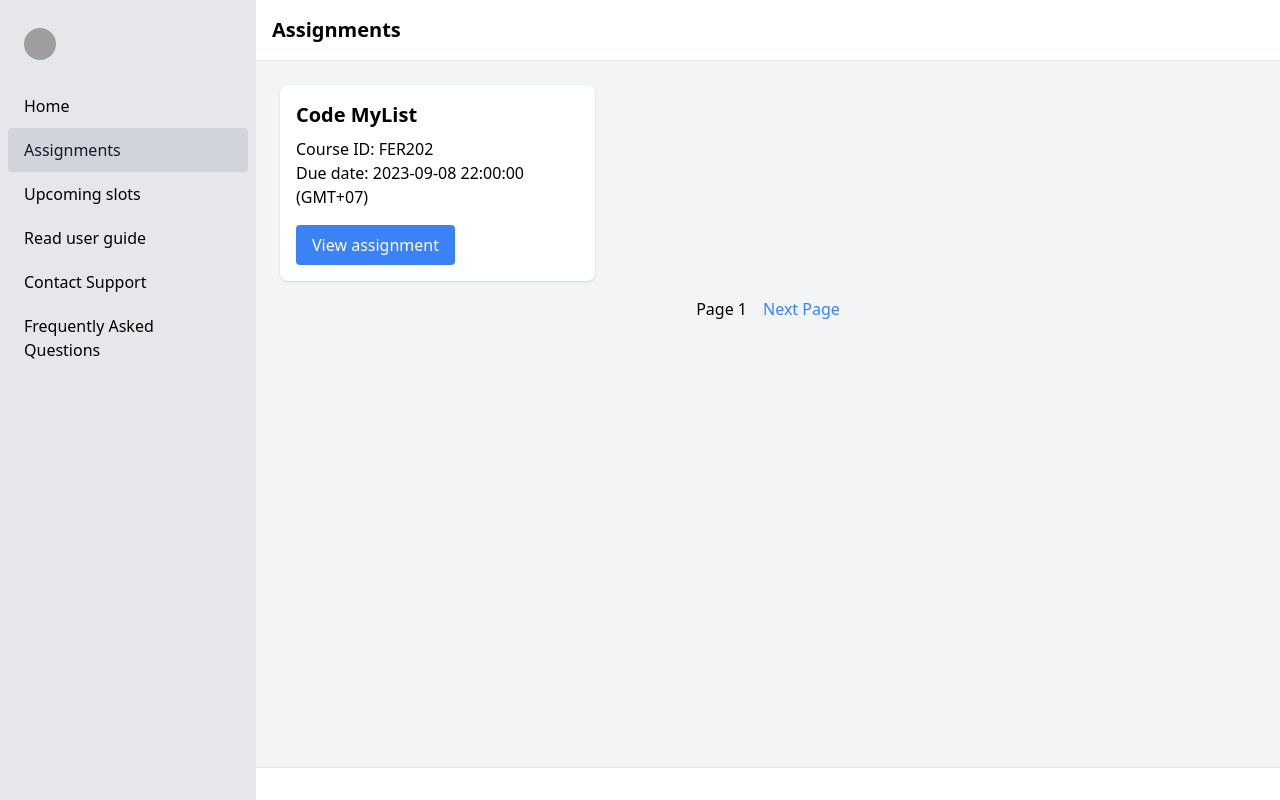
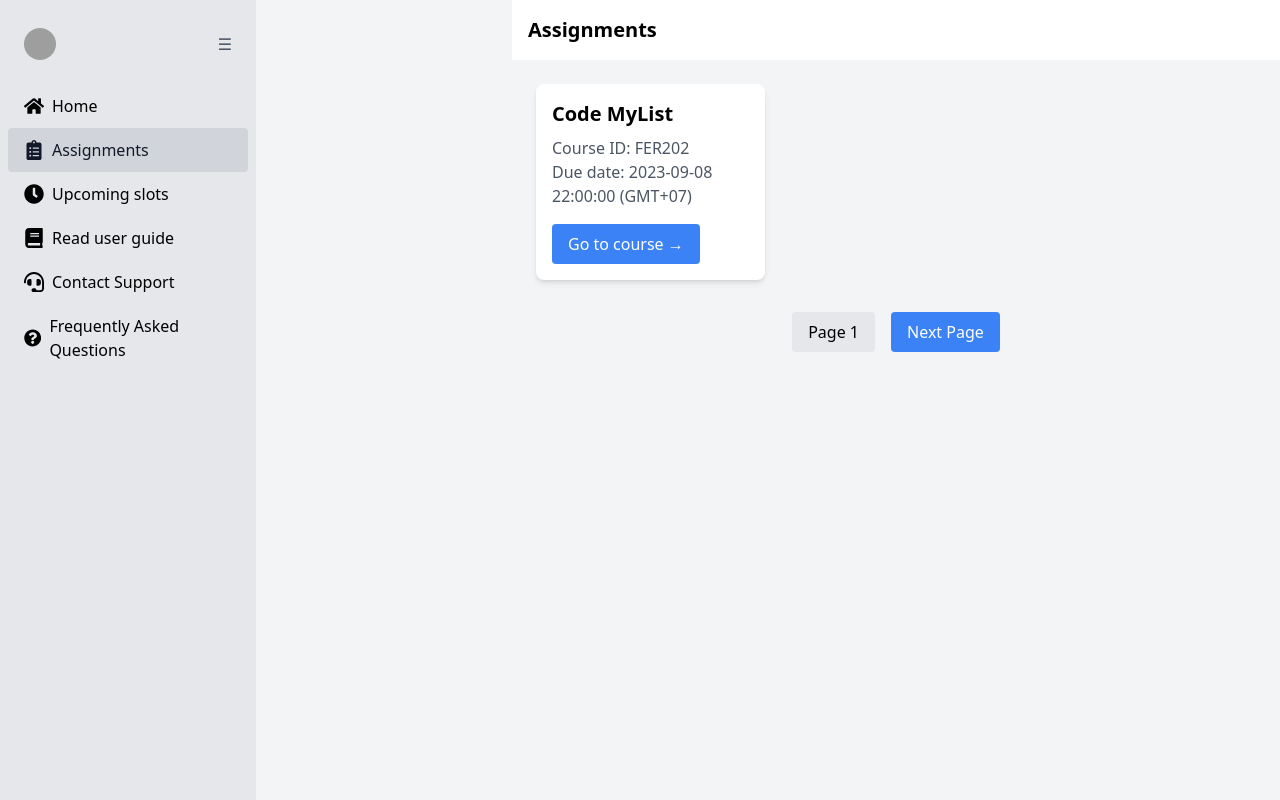
Before and after one commit to vuquangminhpe/React_Holetex, a React (Vite) app in the folder React/: page /assignments in a window 1280 px wide. Built offline with nearby package versions, Linux system fonts and the light colour scheme; data requests are answered from the project's data file; grey boxes are pictures that could not be loaded.

Commit message:
Update Sidebar

```diff
--- a/React/db.json
+++ b/React/db.json
@@ -511,7 +511,7 @@
       "userId": 2,
       "content": "test comment for q2",
       "createdAt": "2024-07-04T11:30:00Z",
-      "votes": 1
+      "votes": 2
     },
     {
       "id": "bc64",
--- a/React/package.json
+++ b/React/package.json
@@ -17,6 +17,7 @@
     "json-server": "^1.0.0-beta.1",
     "react": "^18.3.1",
     "react-dom": "^18.3.1",
+    "react-icons": "^5.2.1",
     "react-redux": "^9.1.2",
     "react-router-dom": "^6.24.0",
     "redux": "^5.0.1"
--- a/React/src/components/AssignmentDetails.jsx
+++ b/React/src/components/AssignmentDetails.jsx
@@ -2,7 +2,6 @@ import { useEffect, useState } from "react";
 import { useParams, Link } from "react-router-dom";
 import { useSelector, useDispatch } from "react-redux";
 import axios from "axios";
-import Sidebar from "./Sidebar";
 import { setCurrentAssignment } from "../slices/assignmentSlice";
 
 const AssignmentDetail = () => {
@@ -36,9 +35,7 @@ const AssignmentDetail = () => {
   }
 
   return (
-    <div className="flex h-screen bg-gray-100">
-      <Sidebar />
-      <div className="flex-1 flex flex-col overflow-hidden">
+    <div className="flex-1 flex flex-col ">
       <header className="bg-white border-b p-4 flex justify-between items-center">
         <h1 className="text-xl font-semibold">{assignment.name}</h1>
       </header>
@@ -120,7 +117,6 @@ const AssignmentDetail = () => {
         </p>
       </footer>
     </div>
-    </div>
   );
 };
 
--- a/React/src/components/AssignmentList.jsx
+++ b/React/src/components/AssignmentList.jsx
@@ -1,9 +1,9 @@
-import { useEffect } from "react";
+import { useState, useEffect } from "react";
 import { useSelector, useDispatch } from "react-redux";
 import axios from "axios";
-import Sidebar from "./Sidebar";
 import { setAssignments } from "../slices/userSlice";
 import { Link, useLocation, useNavigate } from "react-router-dom";
+import Sidebar from "./Sidebar";
 
 const fetchAssignments = async (page) => {
   const { data } = await axios.get(
@@ -13,6 +13,7 @@ const fetchAssignments = async (page) => {
 };
 
 const AssignmentList = () => {
+  const [isSidebarOpen, setIsSidebarOpen] = useState(true);
   const location = useLocation();
   const navigate = useNavigate();
   const dispatch = useDispatch();
@@ -37,67 +38,56 @@ const AssignmentList = () => {
     navigate(`/assignments?page=${newPage}`);
   };
 
+  const toggleSidebar = () => {
+    setIsSidebarOpen(!isSidebarOpen);
+  };
+
   return (
     <div className="flex h-screen bg-gray-100">
-      <Sidebar />
-      <div className="flex-1 flex flex-col overflow-hidden">
-        <header className="bg-white border-b p-4 flex justify-between items-center">
+      <Sidebar isOpen={isSidebarOpen} toggleSidebar={toggleSidebar} />
+      <div
+        className={`flex-1 flex flex-col overflow-hidden transition-all duration-300 ${
+          isSidebarOpen ? "ml-64" : "ml-16"
+        }`}
+      >
+        <header className="bg-white shadow-md p-4 flex items-center">
           <h1 className="text-xl font-semibold">Assignments</h1>
         </header>
         <main className="flex-1 overflow-x-hidden overflow-y-auto bg-gray-100 p-6">
           <div className="grid grid-cols-1 md:grid-cols-2 lg:grid-cols-3 gap-4">
-            {assignments.length > 0 ? (
-              assignments.map((assignment) => (
+            {assignments.map((assignment) => (
               <div
                 key={assignment.id}
-                  className="bg-white rounded-lg shadow p-4"
+                className="bg-white rounded-lg shadow-md p-4"
               >
                 <h2 className="text-xl font-semibold mb-2">
                   {assignment.name}
                 </h2>
-                  <p>Course ID: {assignment.courseId}</p>
-                  <p>Due date: {assignment.dueDate}</p>
+                <p className="text-gray-600">
+                  Course ID: {assignment.courseId}
+                </p>
+                <p className="text-gray-600">Due date: {assignment.dueDate}</p>
                 <Link
                   to={`/assignments/${assignment.id}`}
-                    className="mt-4 inline-block bg-blue-500 text-white px-4 py-2 rounded"
+                  className="mt-4 inline-block bg-blue-500 text-white px-4 py-2 rounded hover:bg-blue-600 transition duration-200"
                 >
-                    View assignment
+                  Go to course →
                 </Link>
               </div>
-              ))
-            ) : (
-              <div>No assignments available</div>
-            )}
+            ))}
           </div>
-          <div className="mt-4 flex justify-center space-x-4">
-            {currentPage > 1 && (
-              <Link
-                to={`/assignments?page=${currentPage - 1}`}
-                className="text-blue-500 hover:underline"
-                onClick={(e) => {
-                  e.preventDefault();
-                  handlePageChange(currentPage - 1);
-                }}
-              >
-                Previous Page
-              </Link>
-            )}
-            <span>Page {currentPage}</span>
-            <Link
-              to={`/assignments?page=${currentPage + 1}`}
-              className="text-blue-500 hover:underline"
-              onClick={(e) => {
-                e.preventDefault();
-                handlePageChange(currentPage + 1);
-              }}
+          <div className="mt-8 flex justify-center space-x-4">
+            <span className="px-4 py-2 bg-gray-200 rounded">
+              Page {currentPage}
+            </span>
+            <button
+              onClick={() => handlePageChange(currentPage + 1)}
+              className="px-4 py-2 bg-blue-500 text-white rounded hover:bg-blue-600 transition duration-200"
             >
               Next Page
-            </Link>
+            </button>
           </div>
         </main>
-        <footer className="bg-white border-t p-4">
-          {/* List chuưa có ý tưởng gì để cho vào */}
-        </footer>
       </div>
     </div>
   );
--- a/React/src/components/CourseDetails.jsx
+++ b/React/src/components/CourseDetails.jsx
@@ -2,7 +2,6 @@ import { useState, useEffect, useCallback } from "react";
 import { useParams, Link, useNavigate } from "react-router-dom";
 import { useDispatch, useSelector } from "react-redux";
 import { fetchCourse, fetchSlots } from "../store/courseSlice";
-import Sidebar from "./Sidebar";
 import { keepPreviousData, useQuery } from "@tanstack/react-query";
 
 const fetchPaginatedSlots = (
@@ -106,9 +105,6 @@ function CourseDetails() {
   if (status === "failed" || isError) return <div>Error: {error}</div>;
 
   return (
-    <div className="flex h-screen bg-gray-100">
-      <Sidebar />
-
     <div className="flex-1 flex flex-col ">
       <h1 className="text-2xl font-bold">{course?.name}</h1>
       <h2 className="text-xl text-gray-600">{course?.code}</h2>
@@ -241,7 +237,6 @@ function CourseDetails() {
         <span className="px-2 py-1 border rounded">All</span>
       </div>
     </div>
-    </div>
   );
 }
 
--- a/React/src/components/QuestionDiscussion.jsx
+++ b/React/src/components/QuestionDiscussion.jsx
@@ -10,7 +10,6 @@ import {
   fetchSlot,
   fetchGroupMembers,
 } from "../store/questionSlice";
-import Sidebar from "./Sidebar";
 
 function QuestionDiscussion() {
   const dispatch = useDispatch();
@@ -98,10 +97,8 @@ function QuestionDiscussion() {
 
   return (
     <div className="flex h-screen bg-gray-100">
-      <Sidebar />
       <div className="flex-1 flex flex-col overflow-hidden">
         <header className="bg-white border-b p-4 flex justify-between items-center">
-          <button className="text-gray-600">☰</button>
           <h1 className="text-xl font-semibold">Question Discussion</h1>
         </header>
 
--- a/React/src/components/Sidebar.jsx
+++ b/React/src/components/Sidebar.jsx
@@ -1,18 +1,39 @@
-/* eslint-disable no-unused-vars */
-/* eslint-disable react/prop-types */
-import { Link } from "react-router-dom";
+import { Link, useLocation } from "react-router-dom";
+import {
+  FaHome,
+  FaClipboardList,
+  FaClock,
+  FaBook,
+  FaHeadset,
+  FaQuestionCircle,
+} from "react-icons/fa";
 import { useSelector } from "react-redux";
 
 function Sidebar({ isOpen, toggleSidebar }) {
+  const location = useLocation();
   const user = useSelector((state) => state.user.currentUser);
-  // chưa có toggle ,....
+  const menuItems = [
+    { path: "/", icon: FaHome, text: "Home" },
+    { path: "/assignments", icon: FaClipboardList, text: "Assignments" },
+    { path: "/upcoming-slots", icon: FaClock, text: "Upcoming slots" },
+    { path: "/user-guide", icon: FaBook, text: "Read user guide" },
+    { path: "/support", icon: FaHeadset, text: "Contact Support" },
+    {
+      path: "/faq",
+      icon: FaQuestionCircle,
+      text: "Frequently Asked Questions",
+    },
+  ];
+
   return (
     <div
-      className={`h-full bg-gray-200 w-64 space-y-6 py-7 px-2 absolute inset-y-0 left-0 transform ${
-        isOpen ? "translate-x-0" : "-translate-x-full"
-      } md:relative md:translate-x-0 transition duration-200 ease-in-out`}
+      className={`bg-gray-200 space-y-6 py-7 px-2 h-screen transition-all duration-300 ${
+        isOpen ? "w-64" : "w-16"
+      } flex flex-col items-center`}
     >
-      <div className="flex items-center space-x-2 px-4">
+      <div className="flex items-center justify-between px-4 w-full">
+        {isOpen && (
+          <div className="flex">
             <img
               src="/path-to-user-avatar.png"
               alt="User Avatar"
@@ -20,47 +41,24 @@ function Sidebar({ isOpen, toggleSidebar }) {
             />
             <span>{user?.fullName}</span>
           </div>
-      <nav>
+        )}
+        <button onClick={toggleSidebar} className="text-gray-600">
+          ☰
+        </button>
+      </div>
+      <nav className="flex flex-col items-center w-full">
+        {menuItems.map((item) => (
           <Link
-          to="/"
-          className="block py-2.5 px-4 rounded transition duration-200 hover:bg-gray-300 hover:text-gray-900"
-        >
-          Home
-        </Link>
-        <Link
-          to="/assignments"
-          className={`block py-2.5 px-4 rounded transition duration-200 hover:bg-gray-300 hover:text-gray-900 ${
-            location.pathname === "/assignments"
-              ? "bg-gray-300 text-gray-900"
-              : ""
+            key={item.path}
+            to={item.path}
+            className={`flex items-center py-2.5 px-4 rounded transition duration-200 hover:bg-gray-300 hover:text-gray-900 w-full ${
+              location.pathname === item.path ? "bg-gray-300 text-gray-900" : ""
             }`}
           >
-          Assignments
+            <item.icon className={`text-xl ${isOpen ? "mr-2" : ""}`} />
+            {isOpen && <span>{item.text}</span>}
           </Link>
-        <Link
-          to="/upcoming-slots"
-          className="block py-2.5 px-4 rounded transition duration-200 hover:bg-gray-300 hover:text-gray-900"
-        >
-          Upcoming slots
-        </Link>
-        <Link
-          to="/user-guide"
-          className="block py-2.5 px-4 rounded transition duration-200 hover:bg-gray-300 hover:text-gray-900"
-        >
-          Read user guide
-        </Link>
-        <Link
-          to="/support"
-          className="block py-2.5 px-4 rounded transition duration-200 hover:bg-gray-300 hover:text-gray-900"
-        >
-          Contact Support
-        </Link>
-        <Link
-          to="/faq"
-          className="block py-2.5 px-4 rounded transition duration-200 hover:bg-gray-300 hover:text-gray-900"
-        >
-          Frequently Asked Questions
-        </Link>
+        ))}
       </nav>
     </div>
   );
--- a/React/src/components/UpcomingSlots.jsx
+++ b/React/src/components/UpcomingSlots.jsx
@@ -5,6 +5,7 @@ import axios from "axios";
 import Sidebar from "./Sidebar";
 
 function UpcomingSlots() {
+  const [isSidebarOpen, setIsSidebarOpen] = useState(true);
   const [slots, setSlots] = useState([]);
   const [currentPage, setCurrentPage] = useState(1);
   const [slotsPerPage] = useState(4);
@@ -18,7 +19,9 @@ function UpcomingSlots() {
     };
     fetchSlots();
   }, []);
-
+  const toggleSidebar = () => {
+    setIsSidebarOpen(!isSidebarOpen);
+  };
   const indexOfLastSlot = currentPage * slotsPerPage;
   const indexOfFirstSlot = indexOfLastSlot - slotsPerPage;
   const currentSlots = slots.slice(indexOfFirstSlot, indexOfLastSlot);
@@ -27,10 +30,12 @@ function UpcomingSlots() {
 
   return (
     <div className="flex h-screen bg-gray-100">
-      <Sidebar />
-
-      <div className="flex-1 flex flex-col overflow-hidden">
+      <Sidebar isOpen={isSidebarOpen} toggleSidebar={toggleSidebar} />
+      <main className="flex-1 overflow-x-hidden overflow-y-auto bg-gray-100 p-6">
+        <header className="bg-white shadow-md p-4 flex items-center">
           <h1 className="text-2xl font-bold mb-4">Upcoming Slots</h1>
+        </header>
+        <div className="grid grid-cols-1 md:grid-cols-2 lg:grid-cols-3 gap-4">
           {currentSlots.map((slot) => (
             <div key={slot.id} className="mb-4 p-4 border rounded">
               <div
@@ -55,6 +60,7 @@ function UpcomingSlots() {
               </Link>
             </div>
           ))}
+        </div>
         <div className="flex justify-center mt-4">
           {Array.from(
             { length: Math.ceil(slots.length / slotsPerPage) },
@@ -71,7 +77,7 @@ function UpcomingSlots() {
             )
           )}
         </div>
-      </div>
+      </main>
     </div>
   );
 }
```
Also changed, not shown: React/src/components/Dashboard.jsx (+4 -28 lines), React/src/components/SlotDetails.jsx (+1 -8 lines), 1 other file (tests, documents, lock files or other folders). Lines whose indentation alone changed are shown as unchanged.
